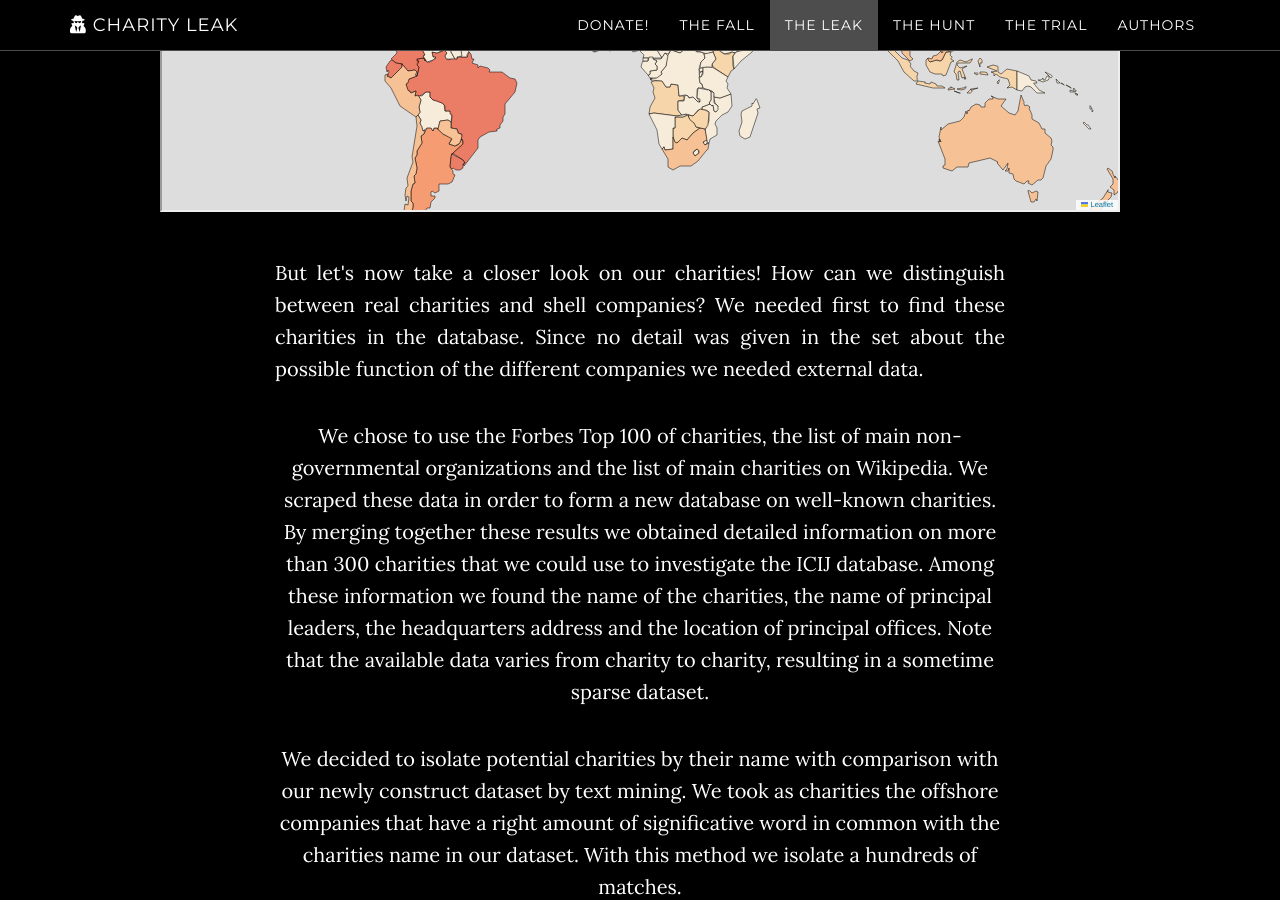
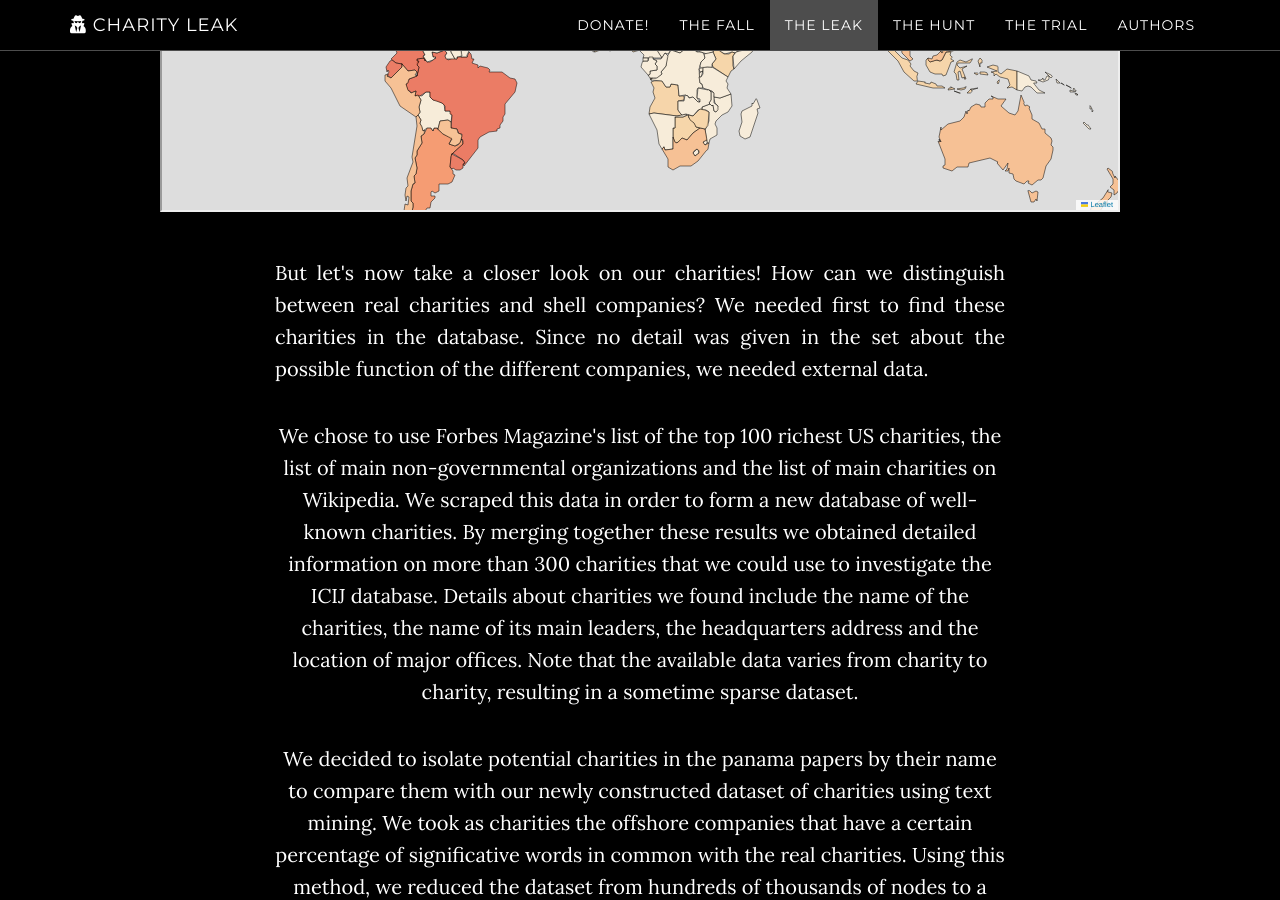
Before and after one commit to charity-leaks/charity-leaks.github.io, a Jekyll site: the page built from index.html, in a window 1280 px wide and 900 px high, scrolled down 6225 px. Built offline with Jekyll 4.4.1, drawn with Linux system fonts in a browser that asks for light colours; nearby versions of some CDN libraries; a script that is not in the unit is left out; some of the changed text lies outside the part shown.

Commit message:
link leaks

```diff
--- a/_includes/donate.html
+++ b/_includes/donate.html
@@ -5,8 +5,7 @@
 				<div class="col-lg-8 col-lg-offset-2">
 					<h2>Do you have a minute to help your neighbor?</h2>
 
-					<p>In 2016, 8 out of 10 homes in Switzerland (
-<a href="https://www.zewo.ch/fr/Images/Statistiken/Infografik-F-2500px.png" target="_blank">ZEWO</a>) have donated money to charities in diverse domains such as social help, education, or medical help for a total of 1,7 billions of Swiss Francs.</p>
+					<p>In 2016, <a href="https://www.zewo.ch/fr/Images/Statistiken/Infografik-F-2500px.png" target="_blank">8 out of 10 homes in Switzerland have donated money to charities </a>) in diverse domains such as social help, education, or medical help for a total of 1,7 billions of Swiss Francs.</p>
 
 					<p>The primary roles of a charitable organization are <i>philanthropy</i> and <i>social well-being</i>. When you donate money to a charity, you expect that your money will help those in need. The Panama Papers have shown that the reality could be darker. Indeed, some well-known caritative organization have been named in recent fraud leaks (Panamas and Paradise Papers, Offshore and Bahamas Leaks), such as the <i> International Red Cross</i> or <i>The World Wildlife Fund (WWF)</i>.</p>
 
--- a/_includes/leak.html
+++ b/_includes/leak.html
@@ -43,15 +43,15 @@
 					></iframe>
 					</div>
 
-					<p style="text-align:justify;margin-top:2em"> But let's now take a closer look on our charities! How can we distinguish between real charities and shell companies? We needed first to find these charities in the database. Since no detail was given in the set about the possible function of the different companies we needed external data.</p>
+					<p style="text-align:justify;margin-top:2em"> But let's now take a closer look on our charities! How can we distinguish between real charities and shell companies? We needed first to find these charities in the database. Since no detail was given in the set about the possible function of the different companies, we needed external data.</p>
 
-					<p>We chose to use the Forbes Top 100 of charities, the list of main non-governmental organizations and the list of main charities on Wikipedia. We scraped these data in order to form a new database on well-known charities. By merging together these results we obtained detailed information on more than 300 charities that we could use to investigate the ICIJ database. Among these information we found the name of the charities, the name of principal leaders, the headquarters address and the location of principal offices. Note that the available data varies from charity to charity, resulting in a sometime sparse dataset.</p>
+					<p>We chose to use Forbes Magazine's list of the top 100 richest US charities, the list of main non-governmental organizations and the list of main charities on Wikipedia. We scraped this data in order to form a new database of well-known charities. By merging together these results we obtained detailed information on more than 300 charities that we could use to investigate the ICIJ database. Details about charities we found include the name of the charities, the name of its main leaders, the headquarters address and the location of major offices. Note that the available data varies from charity to charity, resulting in a sometime sparse dataset.</p>
 
-					<p>We decided to isolate potential charities by their name with comparison with our newly construct dataset by text mining. We took as charities the offshore companies that have a right amount of significative word in common with the charities name in our dataset. With this method we isolate a hundreds of matches.</p>
+					<p>We decided to isolate potential charities in the panama papers by their name to compare them with our newly constructed dataset of charities using text mining. We took as charities the offshore companies that have a certain percentage of significative words in common with the real charities. Using this method, we reduced the dataset from hundreds of thousands of nodes to a few hundred matches.</p>
 
-					<p>Considering the few number of matches and since human possess an expertise in natural language processing superior to any training tool, we inspected and corrected manually the potential matches.</p>
+					<p>Considering the small number of matches and since human possess an expertise in natural language processing superior to any training tool, we inspected and corrected the potential matches manually.</p>
 
-					<p>Among them, we found Amnesty Internationnal, the Red Cross and other world’s biggest aid agency. But as said sooner some shell companies were named after charities with which they had no connection. The law firm used these humanitarian organization as a cover when facing down demands for information from prying banks and financial institutions.</p>
+					<p>Among the matches, we found Amnesty International, the Red Cross and many other of the world's biggest aid agencies. But as said earlier, some shell companies were named after charities with which they had no connection.</p>
 				</div>
 			</div>
 		</div>
```
Also changed, not shown: other parts of _includes/leak.html (+3 -3 lines).
